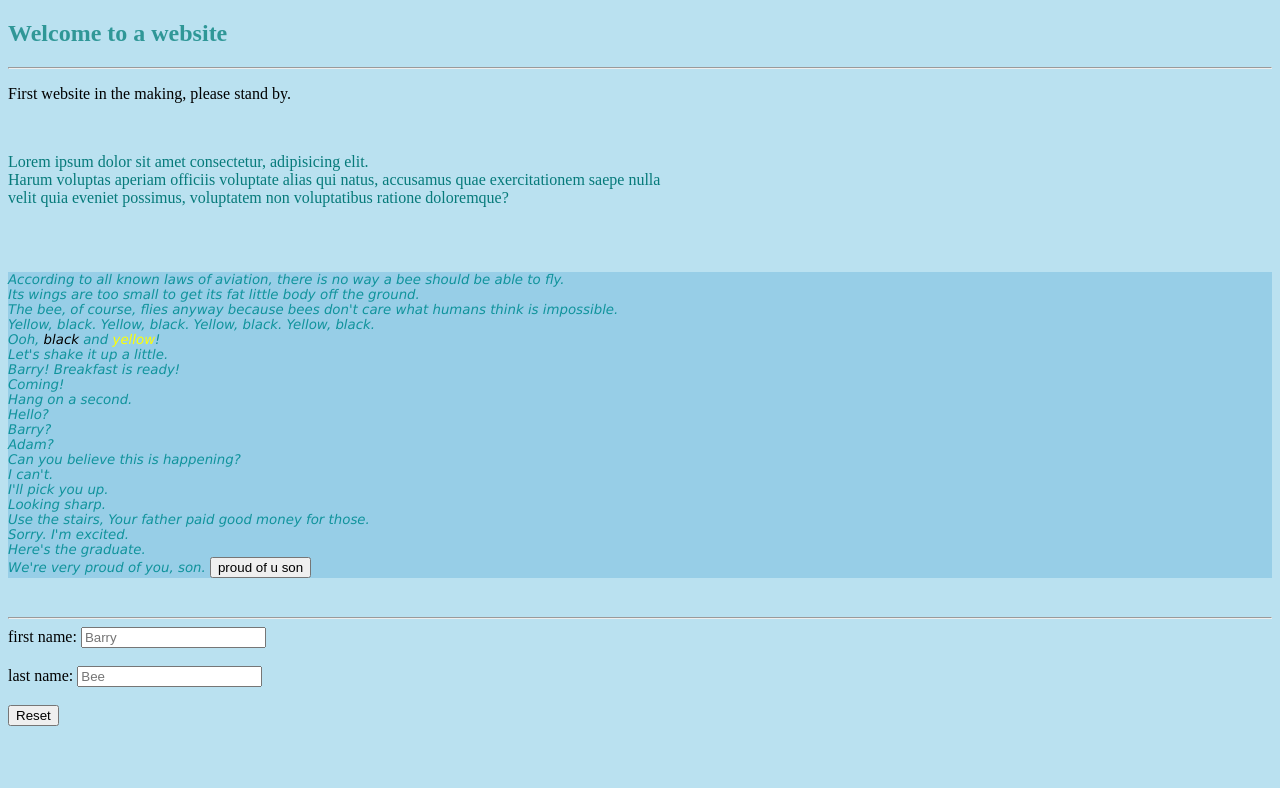
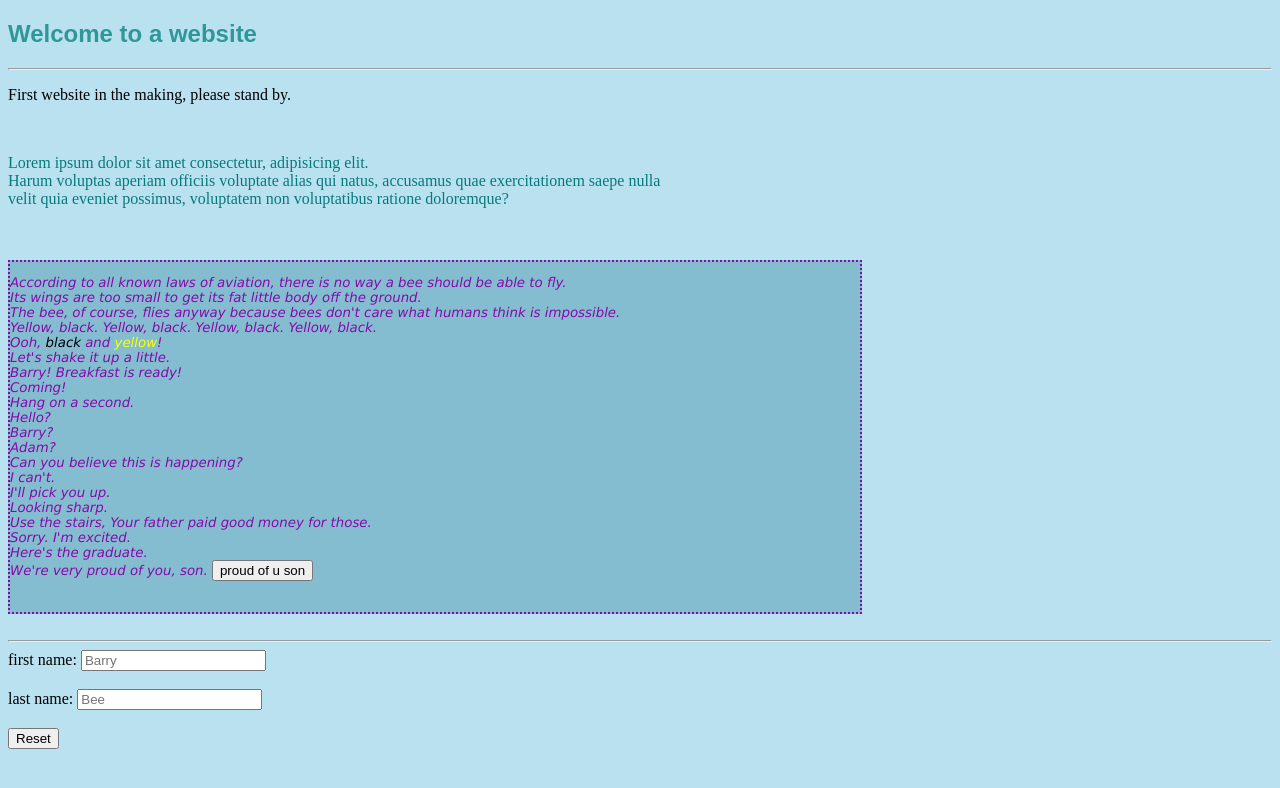
Before and after one commit to shadowdraak/Shadowdraak.github.io, a plain HTML site: page index.html in a window 1280 px wide. Drawn offline with Linux system fonts and the light colour scheme.

Commit message:
Css small box changes

```diff
--- a/style.css
+++ b/style.css
@@ -9,6 +9,7 @@ body{
 
    #Welcome{
     color: rgb(47, 151, 151);
+    font-family:Arial, Helvetica, sans-serif
    }
 
    #PL{
@@ -16,8 +17,12 @@ body{
    }
 
    #BeeMovie{
-    background-color: rgb(151, 206, 231);
-    color: rgb(16, 147, 156);
+    border: 2px dotted;
+    width: 850px;
+    height: 350px;
+    background: rgb(132, 188, 208);
+
+    color: rgb(136, 9, 171);
     font-style: italic;
     font-family: Verdana, Geneva, Tahoma, sans-serif;
     font-size: smaller;
```
